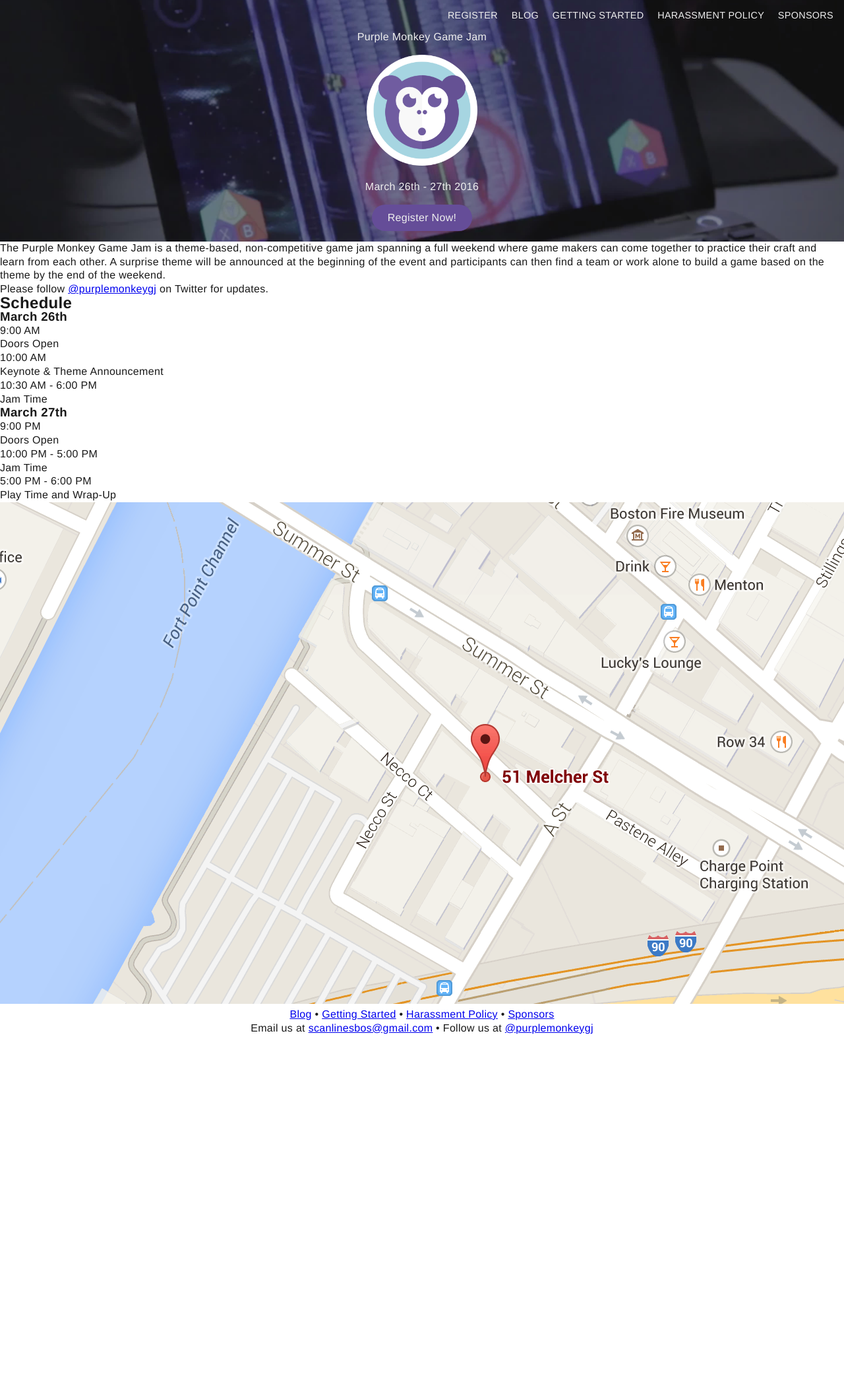
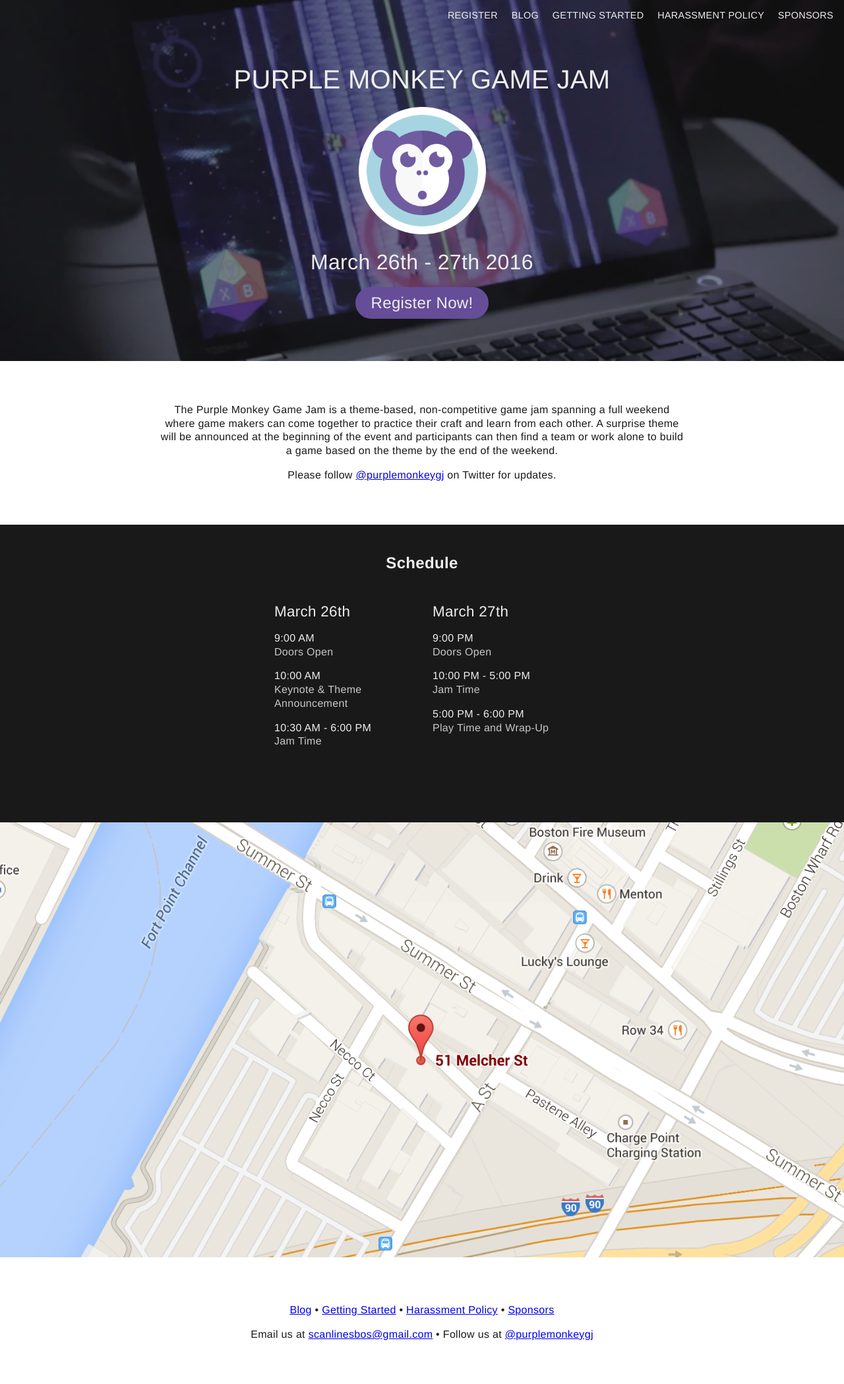
Before and after one commit to purplemonkeygamejam/purplemonkeygamejam.github.io, a Jekyll site: the page built from index.html, in a window 1280 px wide. Shown: the whole page at 66% size. Built offline with Jekyll 4.4.1, drawn with Linux system fonts in a browser that asks for light colours; before the commit the page ends 1568 px from its top, so only the background shows below that.

Commit message:
Finished home page layout.

```diff
--- a/_layouts/default.html
+++ b/_layouts/default.html
@@ -21,15 +21,15 @@
 
     </nav>
 
-    <div>
+    <div class="info">
 
-        <p>Purple Monkey Game Jam</p>
+        <div class="title">Purple Monkey Game Jam</div>
 
-        <p><img src="/images/monkey.png" class="logo"></p>
+        <div><img src="/images/monkey.png" class="logo"></div>
 
-        <p>{{ site.date }}</p>
+        <div class="date">{{ site.date }}</div>
 
-        <p><a href="{{ site.register_url }}" class="button">Register Now!</a></p>
+        <div><a href="{{ site.register_url }}" class="button">Register Now!</a></div>
 
     </div>
 
--- a/_sass/_base.scss
+++ b/_sass/_base.scss
@@ -10,3 +10,7 @@ body {
     letter-spacing: 0.02em;
     color: $black;
 }
+
+p {
+    margin: 1em auto;
+}
--- a/_sass/_layout.scss
+++ b/_sass/_layout.scss
@@ -2,16 +2,19 @@
 
     color: $white;
     text-align: center;
-    background-image: url('/images/hero-background.jpg');
+    background-image: url('../images/hero-background.jpg');
     background-repeat: no-repeat;
     background-size: cover;
     background-position: center center;
     background-color: $black;
 
     nav {
+
         padding: 0.5rem;
         text-align: right;
+
         a {
+
             display: inline-block;
             padding: 0.5rem;
             font-size: 0.9em;
@@ -19,16 +22,45 @@
             color: inherit;
             text-transform: uppercase;
             text-decoration: none;
+
+            &:hover {
+                opacity: 0.75;
+            }
+
         }
+
     }
 
-    .logo {
-        padding: 1em;
-        width: 200px;
+    .info {
+
+        padding: 3em 2em;
+
+        .title {
+            font-size: 2.5em;
+            line-height: 1.3em;
+            text-transform: uppercase;
+        }
+
+        .logo {
+            padding: 1em;
+            width: 225px;
+        }
+
+        .date {
+            font-size: 2em;
+            line-height: 1.3em;
+            font-weight: 200;
+        }
+
+        .button {
+            font-size: 1.5em;
+        }
+
     }
 
 }
 
 .site-footer {
+    padding: 3em 2em;
     text-align: center;
 }
--- a/_sass/_variables.scss
+++ b/_sass/_variables.scss
@@ -1,3 +1,4 @@
 $white: #EEEEEE;
+$white-light: #C8C8C8;
 $purple: #654D98;
 $black: #191919;
--- /dev/null
+++ b/_sass/pages/_home.scss
@@ -0,0 +1,68 @@
+.description {
+
+    padding: 3em;
+    text-align: center;
+
+    p {
+        max-width: 50em;
+    }
+
+}
+
+.schedule {
+
+    padding: 3em;
+    color: $white;
+    font-weight: 200;
+    text-align: center;
+    background-color: $black;
+
+    h3 {
+        font-size: 1.4em;
+        line-height: 1.3em;
+        font-weight: 400;
+    }
+
+    p {
+
+        color: $white-light;
+
+        b {
+            color: $white;
+            font-weight: 400;
+        }
+
+    }
+
+    .schedule-row {
+
+        overflow: auto;
+        margin: 2em auto;
+        max-width: 30em;
+
+        .schedule-col {
+            padding: 1em;
+            text-align: left;
+        }
+
+        @media (min-width: 50em) {
+
+            .schedule-col {
+                float: left;
+                width: 50%;
+            }
+
+        }
+
+    }
+
+}
+
+.map {
+
+    img {
+        width: 100%;
+        height: auto;
+    }
+
+}
--- a/css/styles.scss
+++ b/css/styles.scss
@@ -7,3 +7,5 @@
 @import "base";
 @import "layout";
 @import "components";
+
+@import "pages/home";
--- a/index.html
+++ b/index.html
@@ -2,38 +2,38 @@
 layout: default
 ---
 
-<section>
+<section class="description">
 
     <p>The Purple Monkey Game Jam is a theme-based, non-competitive game jam spanning a full weekend where game makers can come together to practice their craft and learn from each other. A surprise theme will be announced at the beginning of the event and participants can then find a team or work alone to build a game based on the theme by the end of the weekend.</p>
     <p>Please follow <a href="https://twitter.com/@purplemonkeygj">@purplemonkeygj</a> on Twitter for updates.</a>
 
 </section>
 
-<section>
+<section class="schedule">
 
     <h2>Schedule</h2>
 
-    <div>
+    <div class="schedule-row">
 
-        <div>
+        <div class="schedule-col">
 
             <h3>March 26th</h3>
 
-            <p>9:00 AM<br>Doors Open</p>
-            <p>10:00 AM<br>Keynote &amp; Theme Announcement</p>
-            <p>10:30 AM - 6:00 PM<br>Jam Time</p>
+            <p><b>9:00 AM</b><br>Doors Open</p>
+            <p><b>10:00 AM</b><br>Keynote &amp; Theme Announcement</p>
+            <p><b>10:30 AM - 6:00 PM</b><br>Jam Time</p>
 
         </div>
 
-        <div>
+        <div class="schedule-col">
 
             <h3>March 27th</h3>
 
-            <p>9:00 PM<br>Doors Open</p>
+            <p><b>9:00 PM</b><br>Doors Open</p>
 
-            <p>10:00 PM - 5:00 PM<br>Jam Time</p>
+            <p><b>10:00 PM - 5:00 PM</b><br>Jam Time</p>
 
-            <p>5:00 PM - 6:00 PM<br>Play Time and Wrap-Up</p>
+            <p><b>5:00 PM - 6:00 PM</b><br>Play Time and Wrap-Up</p>
 
         </div>
 
@@ -41,8 +41,8 @@ layout: default
 
 </section>
 
-<section>
+<section class="map">
 
-<a href="{{ site.location_url }}"><img src="/images/map.png"></a>
+    <a href="{{ site.location_url }}"><img src="/images/map.png"></a>
 
 </section>
```
